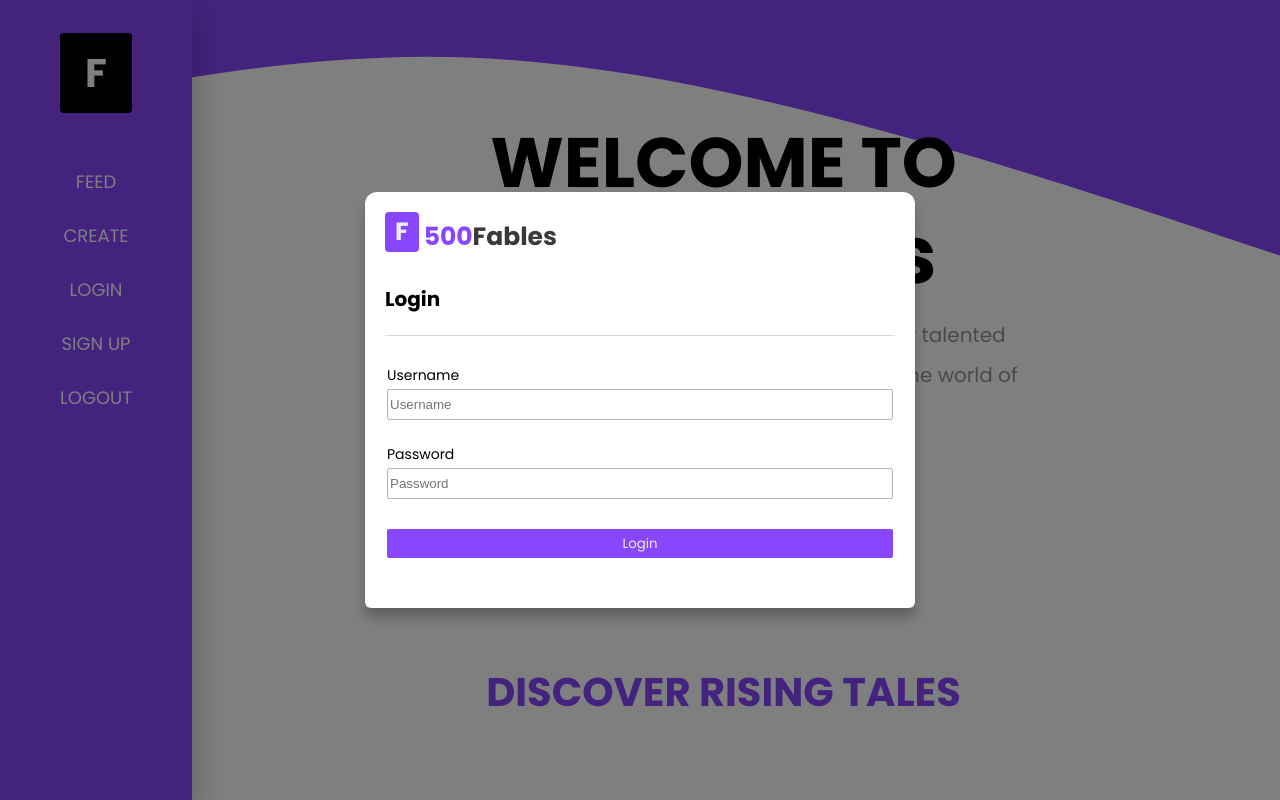
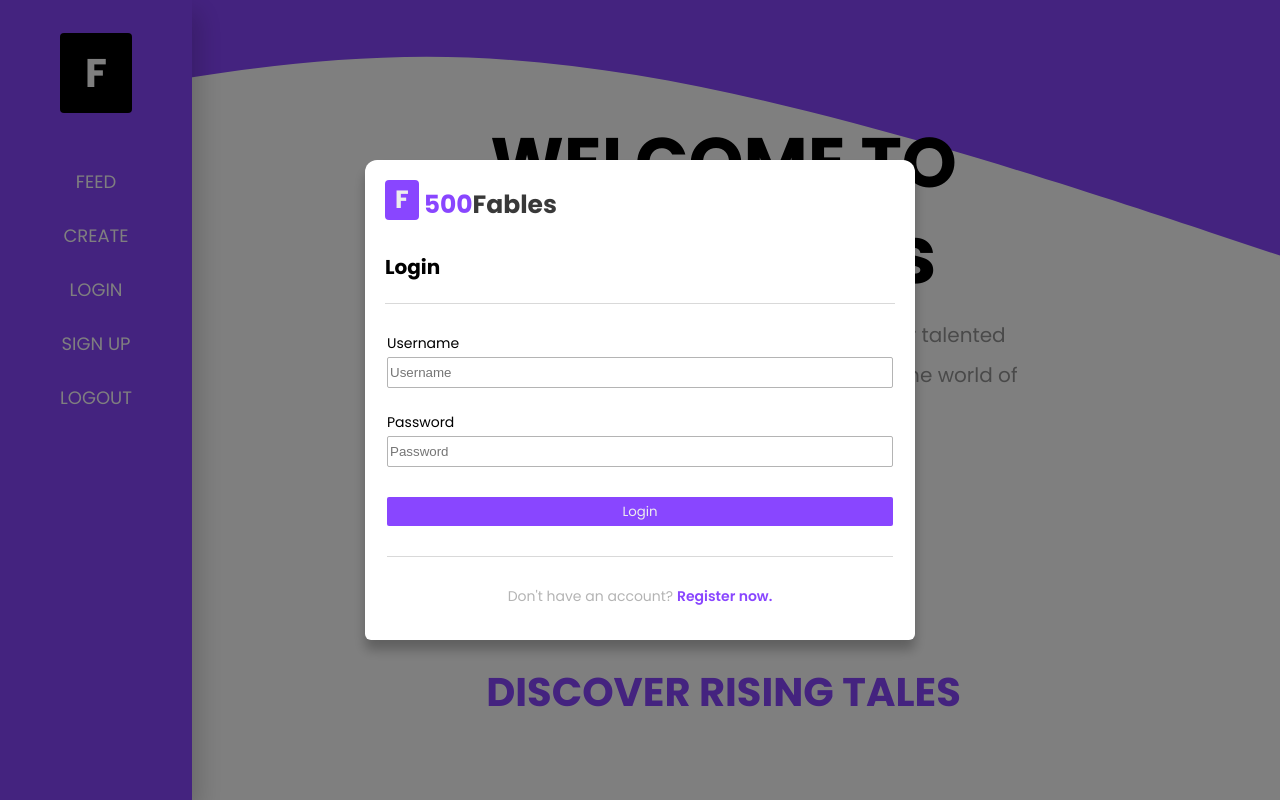
Before and after one commit to 0xngndev/social-media-app-client, a Next.js app: page / in a window 1280 px wide. Both pictures are taken after a click on the element "LOGIN". Built offline with nearby package versions, Linux system fonts and the light colour scheme.

Commit message:
Added routing to LoginForm and RegisterFrom from one another.

```diff
--- a/components/LoginForm.js
+++ b/components/LoginForm.js
@@ -12,6 +12,7 @@ import { useFormik } from "formik";
 import { useRouter } from "next/router";
 import { gql, useMutation } from "@apollo/client";
 import { FormStyles, MainWrapper } from "./styles/FormStyles";
+import RegisterForm from "./RegisterForm";
 
 const LOGIN_ACCOUNT_MUTATION = gql`
   mutation login($username: String!, $password: String!) {
@@ -27,6 +28,7 @@ const LoginForm = ({ close }) => {
   const [errorMessage, setErrorMessage] = useState(null);
   const [successMessage, setSuccessMessage] = useState(null);
   const [authenticateUser] = useMutation(LOGIN_ACCOUNT_MUTATION);
+  const [loginOrRegister, setLoginOrRegister] = useState(false);
   const router = useRouter();
   const formik = useFormik({
     initialValues: {
@@ -82,6 +84,10 @@ const LoginForm = ({ close }) => {
   };
 
   return (
+    <>
+      {loginOrRegister ? (
+        <RegisterForm />
+      ) : (
         <MainWrapper>
           <FormStyles onSubmit={formik.handleSubmit}>
             <div className="div-logo">
@@ -138,9 +144,20 @@ const LoginForm = ({ close }) => {
                 </ErrorDiv>
               ) : null}
               <button type="submit">Login</button>
+              <div className="div-divider"></div>
+              <div className="div-register">
+                <p>
+                  Don't have an account?{" "}
+                  <span onClick={() => setLoginOrRegister(true)}>
+                    Register now.
+                  </span>
+                </p>
+              </div>
             </fieldset>
           </FormStyles>
         </MainWrapper>
+      )}
+    </>
   );
 };
 
--- a/components/RegisterForm.js
+++ b/components/RegisterForm.js
@@ -11,6 +11,7 @@ import { ErrorDiv } from "./styles/ErrorDiv";
 import { useFormik } from "formik";
 import { gql, useMutation } from "@apollo/client";
 import { useRouter } from "next/router";
+import LoginForm from "./LoginForm";
 
 const REGISTER_ACCOUNT_MUTATION = gql`
   mutation register($input: RegisterInput) {
@@ -26,6 +27,7 @@ const RegisterForm = ({ close }) => {
   const [errorMessage, setErrorMessage] = useState(null);
   const [successMessage, setSuccessMessage] = useState(null);
   const [register] = useMutation(REGISTER_ACCOUNT_MUTATION);
+  const [loginOrRegister, setLoginOrRegister] = useState(false);
   const router = useRouter();
   const formik = useFormik({
     initialValues: {
@@ -87,6 +89,10 @@ const RegisterForm = ({ close }) => {
   };
 
   return (
+    <>
+      {loginOrRegister ? (
+        <LoginForm />
+      ) : (
         <MainWrapper>
           <FormStyles onSubmit={formik.handleSubmit}>
             <div className="div-logo">
@@ -155,9 +161,17 @@ const RegisterForm = ({ close }) => {
                 </ErrorDiv>
               ) : null}
               <button type="submit">Register</button>
+              <div className="div-register">
+                <p>
+                  Already have an Account?{" "}
+                  <span onClick={() => setLoginOrRegister(true)}>Login.</span>
+                </p>
+              </div>
             </fieldset>
           </FormStyles>
         </MainWrapper>
+      )}
+    </>
   );
 };
 
--- a/components/styles/FableStyles.js
+++ b/components/styles/FableStyles.js
@@ -50,7 +50,7 @@ export const Wrapper = styled.div`
     font-size: 1.2rem;
     font-weight: 400;
     color: #949494;
-    word-break: break-all; //TODO: AFTER USING EXCERPT FOR BODIES ELIMINATE THIS
+
     white-space: normal;
   }
 
@@ -65,6 +65,12 @@ export const Wrapper = styled.div`
     width: fit-content;
     font-size: 1.2rem;
     margin: 0;
+    transition: 0.3s;
+
+    &:hover {
+      transition: 0.3s;
+      background: var(--secondaryColor);
+    }
   }
 
   .div-author {
--- a/components/styles/FormStyles.js
+++ b/components/styles/FormStyles.js
@@ -127,6 +127,33 @@ export const FormStyles = styled.form`
     }
   }
 
+  .div-register {
+    display: flex;
+    justify-content: center;
+    align-items: center;
+    text-align: center;
+    width: 100%;
+
+    p {
+      color: #b4b4b4;
+      font-weight: 400;
+      font-size: 1.4rem;
+      margin-bottom: 1rem;
+      margin-top: 0;
+
+      span {
+        font-weight: 600;
+        font-size: 1.4rem;
+        color: var(--primaryColor);
+        cursor: pointer;
+
+        &:hover {
+          text-decoration: underline;
+        }
+      }
+    }
+  }
+
   .div-divider-2 {
     margin: auto;
     height: 1px;
```
Lines whose indentation alone changed are shown as unchanged.
